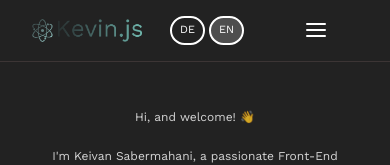
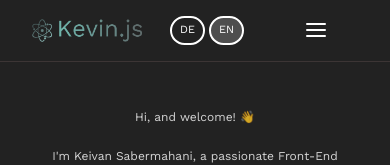
Before and after one commit to KevinMahani/Portfolio, a Next.js app: page / in a window 390 px wide. Shown: the top 165 px of the page. Built offline with nearby package versions, Linux system fonts and the light colour scheme.

Commit message:
change the mobile logo

```diff
--- a/app/components/MobileNavbar.jsx
+++ b/app/components/MobileNavbar.jsx
@@ -66,7 +66,7 @@ export default function MobileNavbar() {
       <div className="lg:hidden fixed bg-[#222] z-70 top-0 left-0 border-b border-[#3c3535] pr-12 right-0 px-4 py-4 flex justify-around items-center ">
       <Link href="/">
         <img
-          src="/Logo/Logo2.png"
+          src="/Logo/Logo3.png"
           alt="Logo"
           className="w-28 sm:w-32 cursor-pointer"
         />
```
